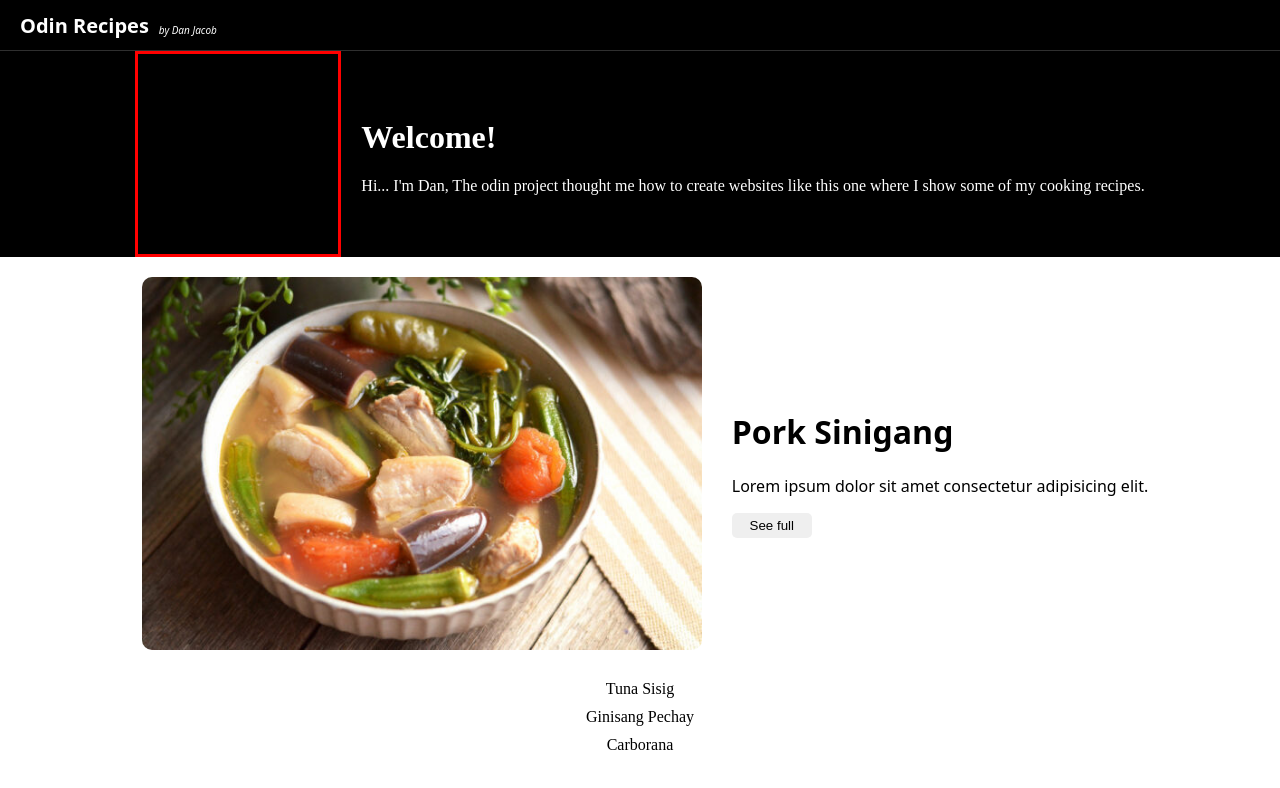
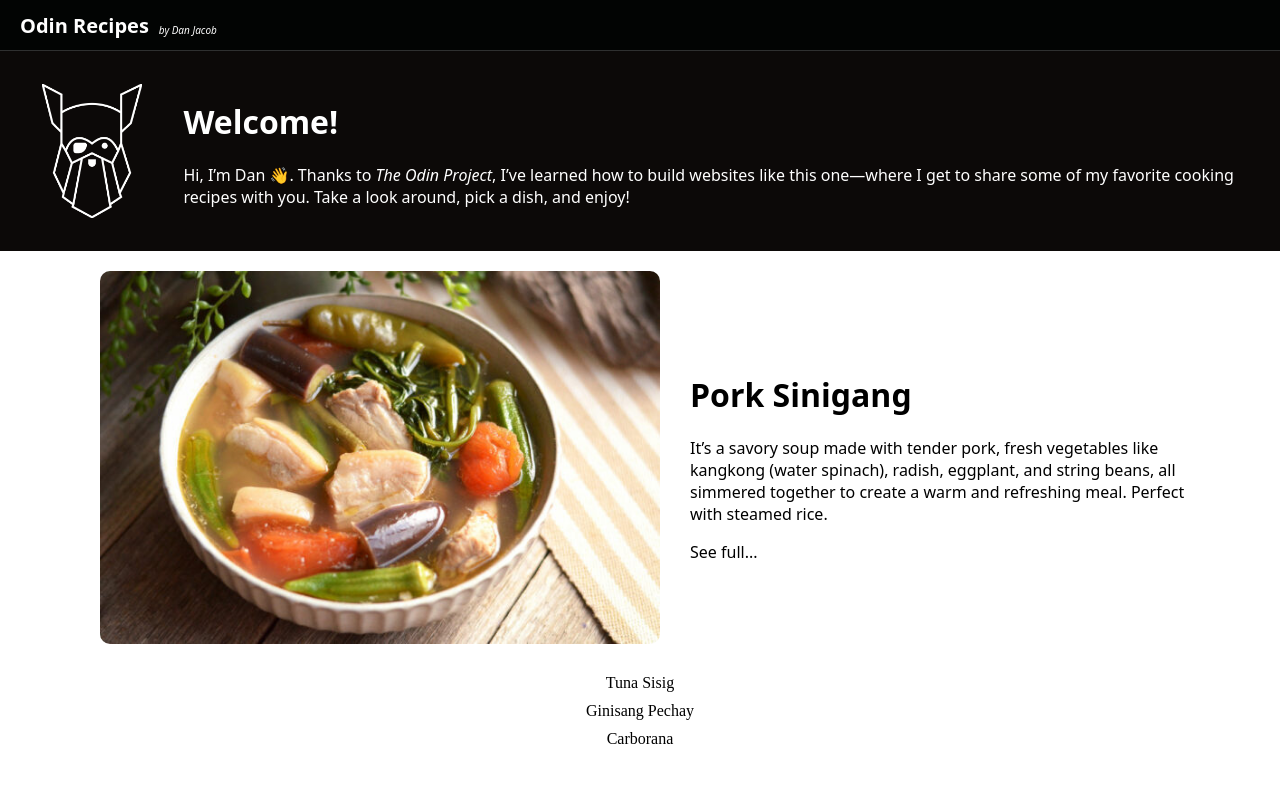
Before and after one commit to ishaun-is-dan/odin-recipes, a plain HTML site: page index.html in a window 1280 px wide. Drawn offline with Linux system fonts and the light colour scheme.

Commit message:
added base design touches

```diff
--- a/index.html
+++ b/index.html
@@ -13,10 +13,11 @@
     </div>
     <div class="hero">
         <div class="hero-block">
-            <div class="odin-logo"></div>
+            <div class="odin-logo"><img src="./odin-lined.png" alt=""></div>
             <div class="about-odin-recipe">
                 <h1>Welcome!</h1>
-                <p>Hi... I'm Dan, The odin project thought me how to create websites like this one where I show some of my cooking recipes.</p>
+                <p>Hi, I’m Dan 👋. Thanks to <em>The Odin Project</em>, I’ve learned how to build websites like this one—where I get to share some of my favorite cooking recipes with you. Take a look around, pick a dish, and enjoy!
+                </p>
             </div>
         </div>
     </div>
@@ -29,8 +30,8 @@
             </div>
             <div class="right">
                 <h1>Pork Sinigang</h1>
-                <p>Lorem ipsum dolor sit amet consectetur adipisicing elit.</p>
-                <button class="recipe-btn"><a href="./recipes/pork-sinigang.html">See full</a></button>
+                <p>It’s a savory soup made with tender pork, fresh vegetables like kangkong (water spinach), radish, eggplant, and string beans, all simmered together to create a warm and refreshing meal. Perfect with steamed rice.</p>
+                <a href="./recipes/pork-sinigang.html">See full...</a>
             </div>
         </div>
 
--- a/style.css
+++ b/style.css
@@ -8,7 +8,7 @@ body{
 
 .header{
     display: flex;
-    background-color: black;
+    background-color: #020403;
     color: white;
     margin: 0;
     padding: 0;
@@ -25,7 +25,7 @@ body{
     padding-top: 10px;
 }
 .hero{
-    background-color: black;
+    background-color: #0C0908;
     color: white;
     display: flex;
     width: auto;
@@ -39,18 +39,34 @@ body{
     align-items: center;
     justify-content: space-between;
     gap: 20px;
+    margin: 0 20px;
+}
+.hero-block img{
+    max-inline-size: 100%;
+    height: auto;
+    width: 100px;
 }
 .odin-logo{
     width: 200px;
     height: 200px;
-    border: 3px solid red;
+    /* border: 3px solid red; */
+    display: flex;
+    justify-content: center;
+    align-items: center;
+}
+.about-odin-recipe{
+    font-family: system-ui, -apple-system, BlinkMacSystemFont, 'Segoe UI', Roboto, Oxygen, Ubuntu, Cantarell, 'Open Sans', 'Helvetica Neue', sans-serif;
 
 }
-
 
 a{
     text-decoration: none;
     color: black;
+
+}
+a:hover{
+    color: rgb(52, 91, 52);
+    font-weight: bold;
 }
 .recipe-selection{
     /* background-color: salmon; */
@@ -68,18 +84,9 @@ a{
     align-items: center;
     flex-wrap: wrap;
     justify-content: center;
+}
 
 
-
-}
-
-.recipe-btn{
-    height: 25px;
-    width: 80px;
-    border-radius: 5px;
-    border: 0;
-
-}
 .left{
     min-width: 300px;
     max-width: 600px;
@@ -94,6 +101,7 @@ a{
     /* border: 2px solid red; */
     font-family: system-ui, -apple-system, BlinkMacSystemFont, 'Segoe UI', Roboto, Oxygen, Ubuntu, Cantarell, 'Open Sans', 'Helvetica Neue', sans-serif;
     padding: 10px;
+    width: 500px;
 
 }
 .left img{
@@ -101,5 +109,4 @@ a{
     max-inline-size: 100%;
     border-radius: 10px;
 
-
 }
```
Also changed, not shown: images-removebg-preview.png (added), images.png (added), odin-lined.png (added).
